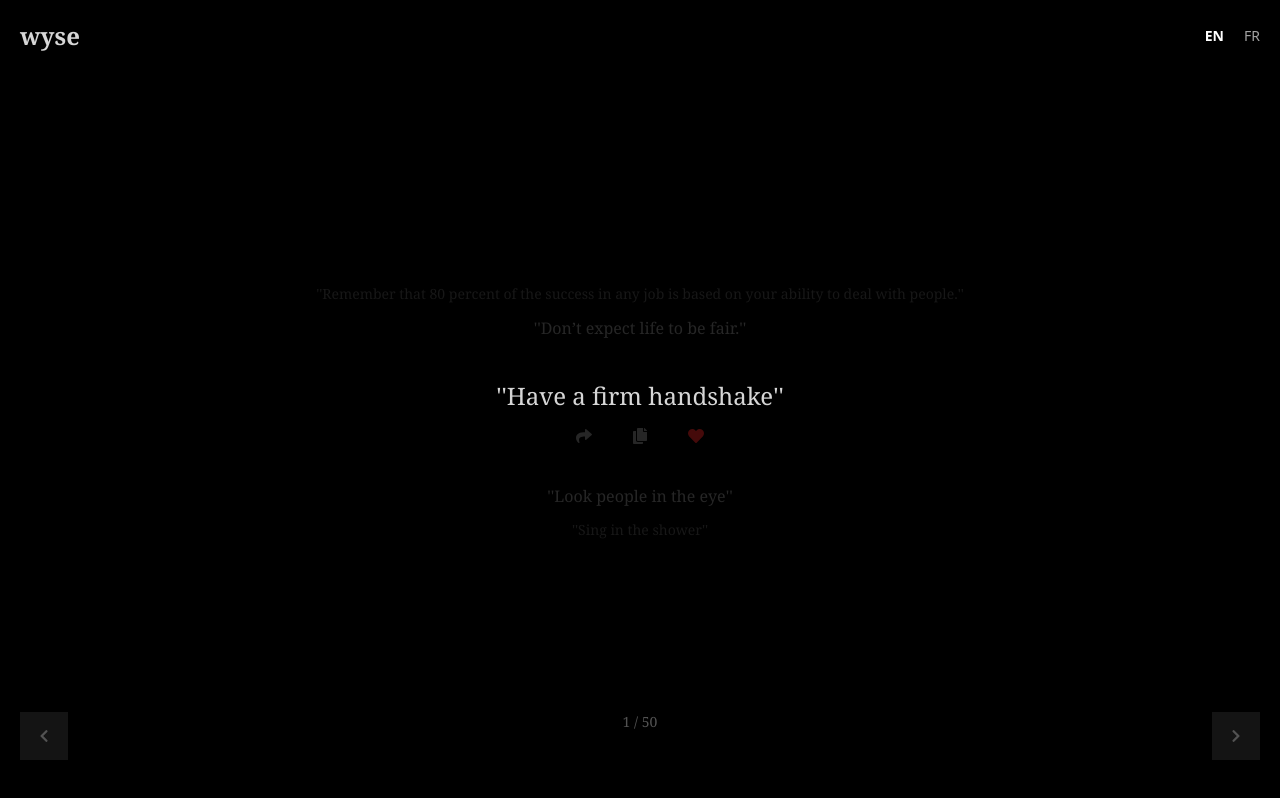
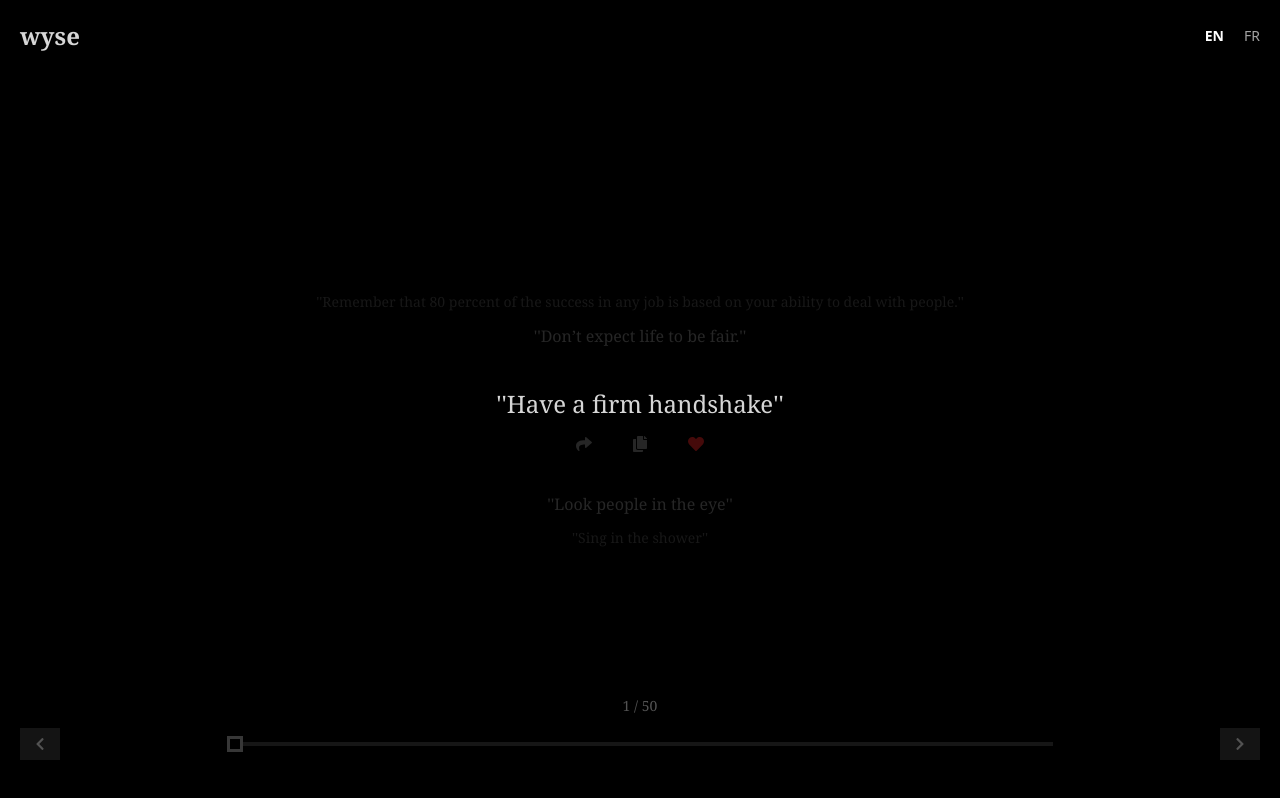
Before and after one commit to ethantaylan/wyse, a React (Vite) app: page /quotes in a window 1280 px wide. Built offline with nearby package versions, Linux system fonts and the light colour scheme.

Commit message:
fix: rebase

```diff
--- a/src/pages/quotes.tsx
+++ b/src/pages/quotes.tsx
@@ -1,4 +1,4 @@
-import { FC, useEffect, useState } from "react";
+import { ChangeEvent, FC, useEffect, useState } from "react";
 import {
   FaChevronLeft,
   FaChevronRight,
@@ -21,14 +21,12 @@ export const Quotes: FC = () => {
   const lastIndex = quotes.length - 1;
 
   const getQuoteAtIndex = (i: number) => {
-    if (i < 0) return "";
-    if (i > lastIndex) return "";
     return quotes[i];
   };
 
   const q = "''";
   const [accumulatedDelta, setAccumulatedDelta] = useState<number>(0);
-  const scrollThreshold = 50; // Adjust this value as needed
+  const scrollThreshold = 50;
 
   useEffect(() => {
     console.log(index);
@@ -111,19 +109,33 @@ export const Quotes: FC = () => {
           </div>
         </div>
       </div>
-      <div className="flex w-full justify-between">
+      <div className="flex w-full items-center justify-between">
         <span
           onClick={() => setIndex(index === 0 ? 49 : index - 1)}
-          className="my-5 btn text-sm text-neutral-600"
+          className="my-5 btn btn-sm text-sm text-neutral-600"
         >
           <FaChevronLeft />
         </span>
 
-        <span className="my-5 text-sm text-neutral-600">{index + 1} / 50</span>
+        <div className="w-4/6 relative flex flex-col items-center">
+          <span className="text-sm mb-3 -top-10 absolute text-neutral-600">
+            {index + 1} / 50
+          </span>
+          <input
+            onChange={(e: ChangeEvent<HTMLInputElement>) =>
+              setIndex(+e.target.value)
+            }
+            type="range"
+            min={0}
+            max={49}
+            value={index}
+            className="range range-primary range-xs"
+          />
+        </div>
 
         <span
           onClick={() => setIndex(index === lastIndex ? 0 : index + 1)}
-          className="my-5 btn text-sm text-neutral-600"
+          className="my-5 btn btn-sm text-sm text-neutral-600"
         >
           <FaChevronRight />
         </span>
```
Also changed, not shown: 1 other file (tests, documents, lock files or other folders).
